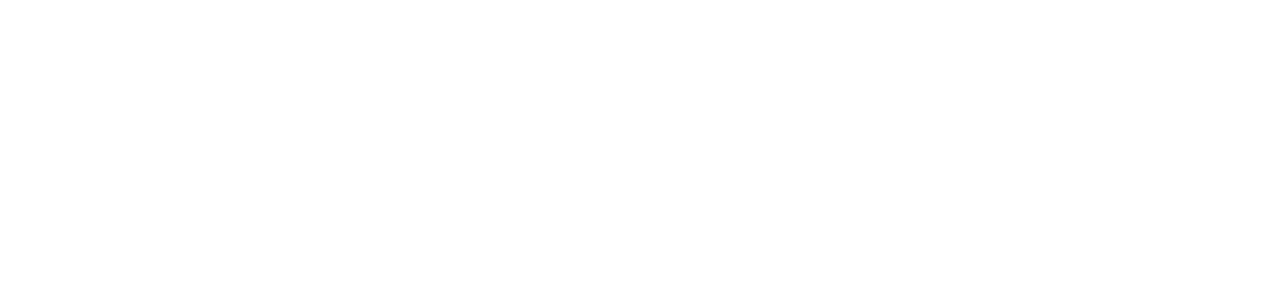
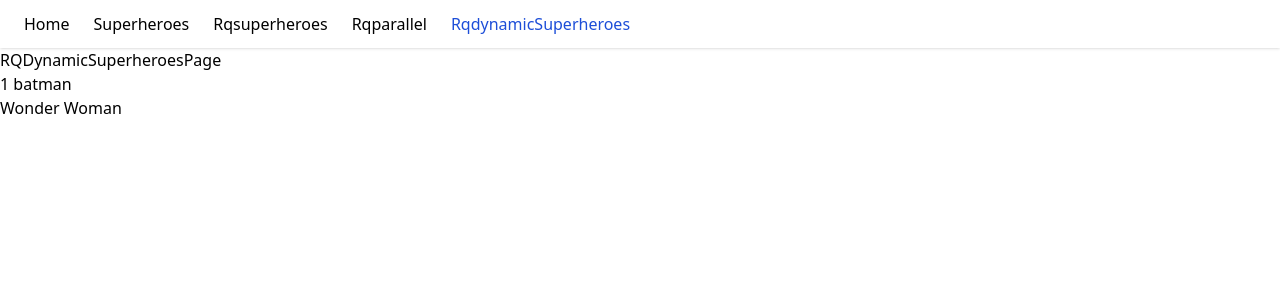
Before and after one commit to armin-bkh/react-query-practice, a React (Create React App) app: page /rqdynamicSuperheroes in a window 1280 px wide. Before the commit this address had no page. Shown: the top 300 px of the page. Built offline with nearby package versions, Linux system fonts and the light colour scheme; data requests are answered from the project's data file.

Commit message:
dynamic parallel queries

```diff
--- a/src/Components/Navbar/Navbar.jsx
+++ b/src/Components/Navbar/Navbar.jsx
@@ -16,6 +16,11 @@ const links = [
     id: 4,
     to: "/rqparallel",
     title: "rqparallel",
+  },
+  {
+    id: 5,
+    to: "/rqdynamicSuperheroes",
+    title: "rqdynamicSuperheroes",
   },
 ];
 
--- /dev/null
+++ b/src/Pages/RQDynamicSuperheroesPage.jsx
@@ -0,0 +1,29 @@
+import React from "react";
+import { useQueries } from "react-query";
+import Layout from "../Layout/Layout";
+import http from "../Services/httpServices";
+
+const heroIds = [1, 3];
+
+const fetchSuperhero = (id) => {
+  return http.get(`/superheroes/${id}`);
+};
+
+function RQDynamicSuperheroesPage() {
+  const [{ data: firstHero }, { data: secondhero }] = useQueries(
+    heroIds.map((id) => ({
+      queryKey: ["rqsuperhero", id],
+      queryFn: () => fetchSuperhero(id),
+    }))
+  );
+
+  return (
+    <Layout>
+      <div>RQDynamicSuperheroesPage</div>
+      <p>{firstHero?.data.name}</p>
+      <p>{secondhero?.data.name}</p>
+    </Layout>
+  );
+}
+
+export default RQDynamicSuperheroesPage;
--- a/src/Routes/Routes.js
+++ b/src/Routes/Routes.js
@@ -1,4 +1,5 @@
 import HomePage from "../Pages/HomePage";
+import RQDynamicSuperheroesPage from "../Pages/RQDynamicSuperheroesPage";
 import RQParallelPage from "../Pages/RQParallelPage";
 import RQSuperheroDetailPage from "../Pages/RQSuperheroDetailPage";
 import RQSuperheroesPage from "../Pages/RQSuperheroesPage";
@@ -13,6 +14,7 @@ const routes = [
   },
   { path: "/rqsuperheroes/:id", element: <RQSuperheroDetailPage /> },
   { path: "/rqparallel", element: <RQParallelPage /> },
+  { path: "/rqdynamicSuperheroes", element: <RQDynamicSuperheroesPage /> },
 ];
 
 export default routes;
```
